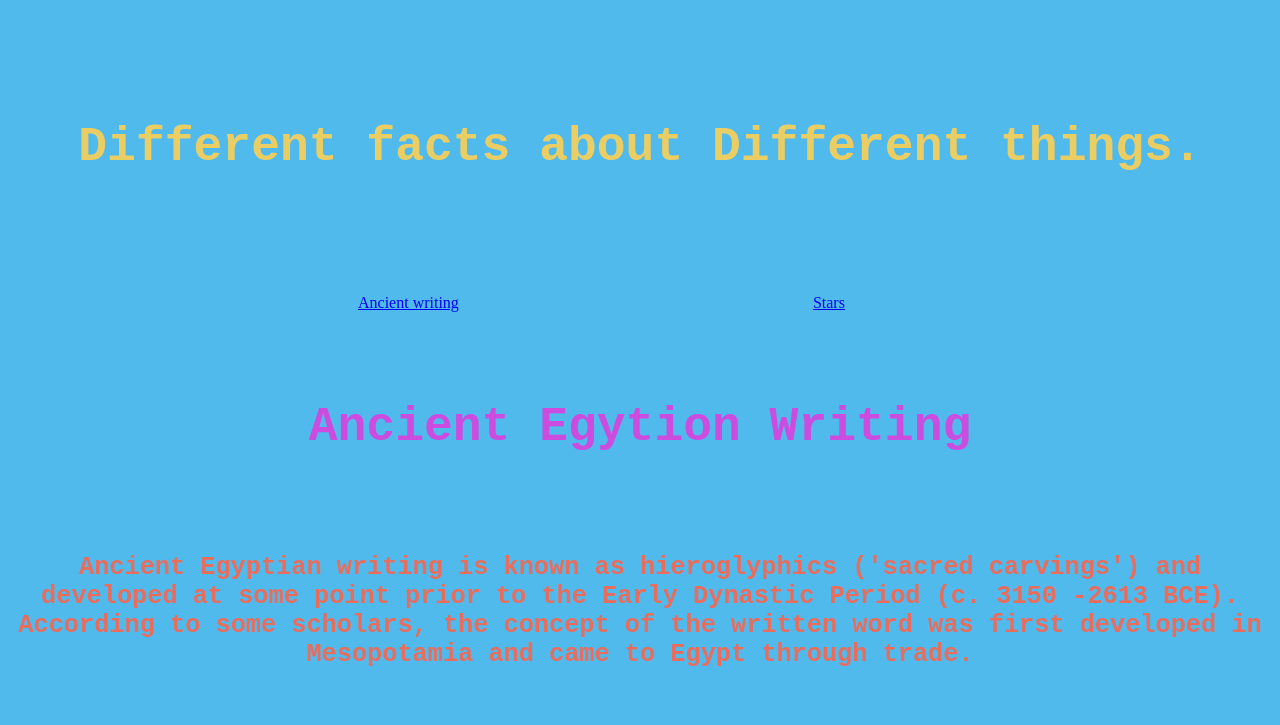
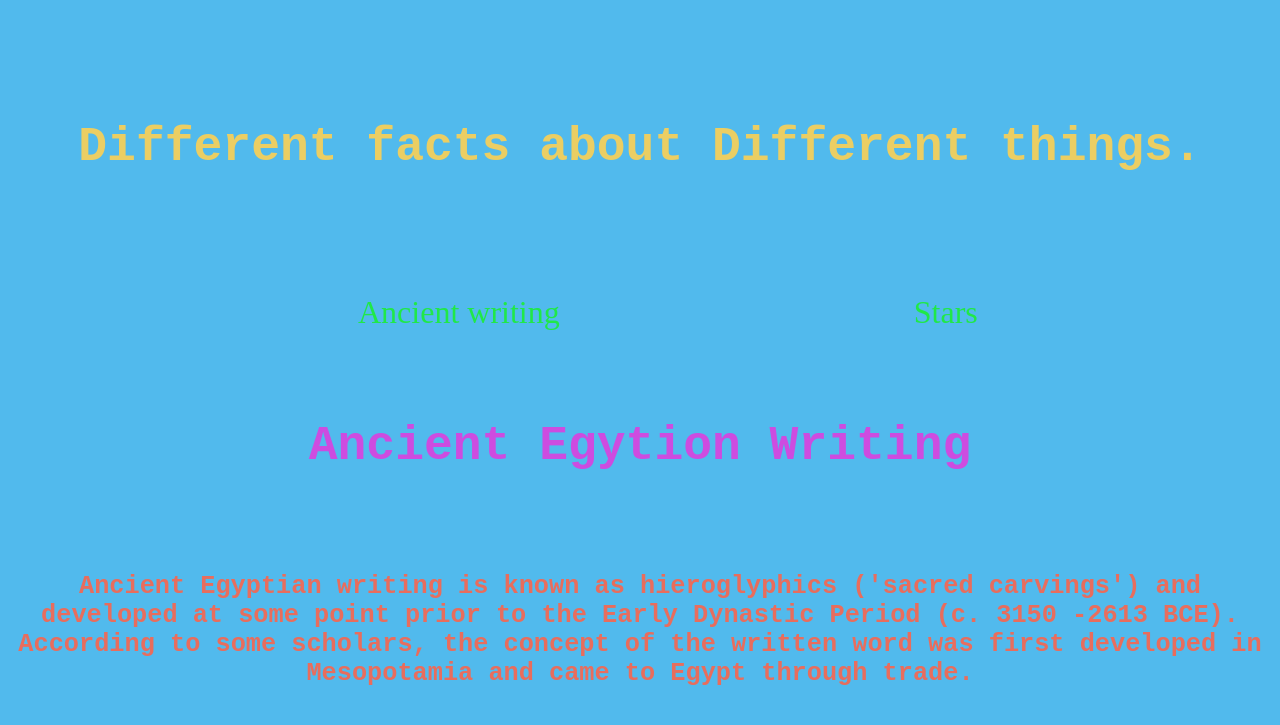
Before and after one commit to Bloodykiller538/Facts-about-different-things., a plain HTML site: page index.html in a window 1280 px wide. Shown: the top 725 px of the page. Drawn offline with Linux system fonts and the light colour scheme.

Commit message:
Button Change

```diff
--- a/css/style.css
+++ b/css/style.css
@@ -22,6 +22,9 @@ H5 {
 }
 a {
 padding-left: 350px;
+text-decoration: none;
+color: #20E848;
+font-size: 2rem;
 }
 
 
```
